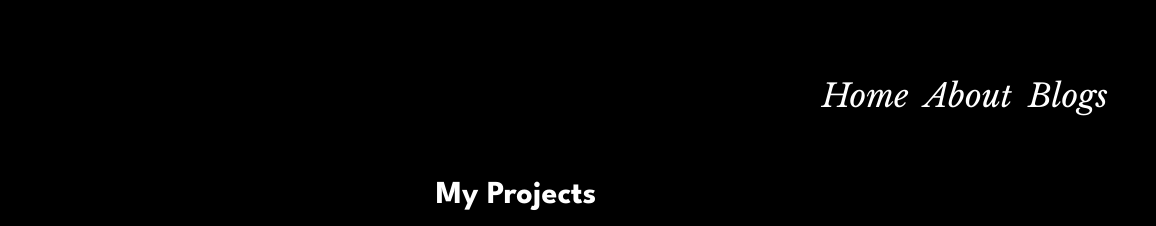
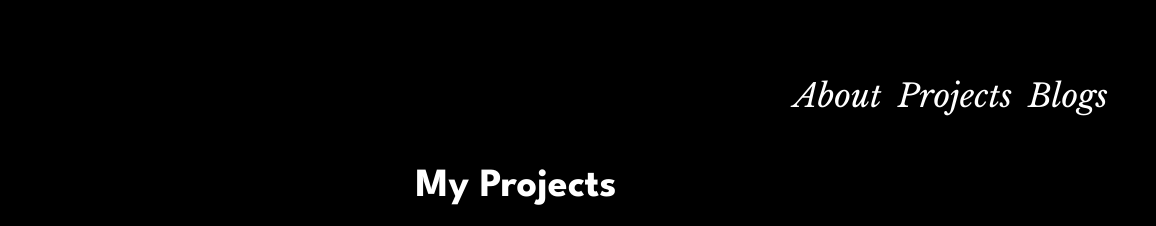
Before and after one commit to dobbbo/AdamDobson_T1A2, a plain HTML site: page projects.html in a window 1280 px wide. Shown: the top 226 px of the page, 124-1280 px from the left. Drawn offline with nearby package versions, Linux system fonts and the light colour scheme; grey boxes are pictures that could not be loaded.

```diff
--- a/projects-style.css
+++ b/projects-style.css
@@ -238,6 +238,10 @@ footer p {
         padding: 0;
         margin: 0;
     }
+
+    h1 {
+        margin: 0.5rem;
+    }
 }
 
 @media only screen and (min-width: 950px) {
@@ -299,6 +303,11 @@ footer p {
         margin: 0;
     }
 
+    h1 {
+        font-size: 2.5rem;
+        margin: 0.5rem;
+    }
+
     main {
         flex-flow: row wrap;
         justify-content: center;
--- a/projects.html
+++ b/projects.html
@@ -22,9 +22,9 @@
                 </div>
                 <nav>
                     <!-- Main Navigation -->
-                    <a href="index.html">Home</a>
                     <a href="about.html">About</a>
-                    <a href="">Blogs</a>
+                    <a href="projects.html">Projects</a>
+                    <a href="blogs.html">Blogs</a>
                 </nav>
             </label>
         </header>
```
Also changed, not shown: about.html (+2 -2 lines), index.html (+1 -1 lines).
